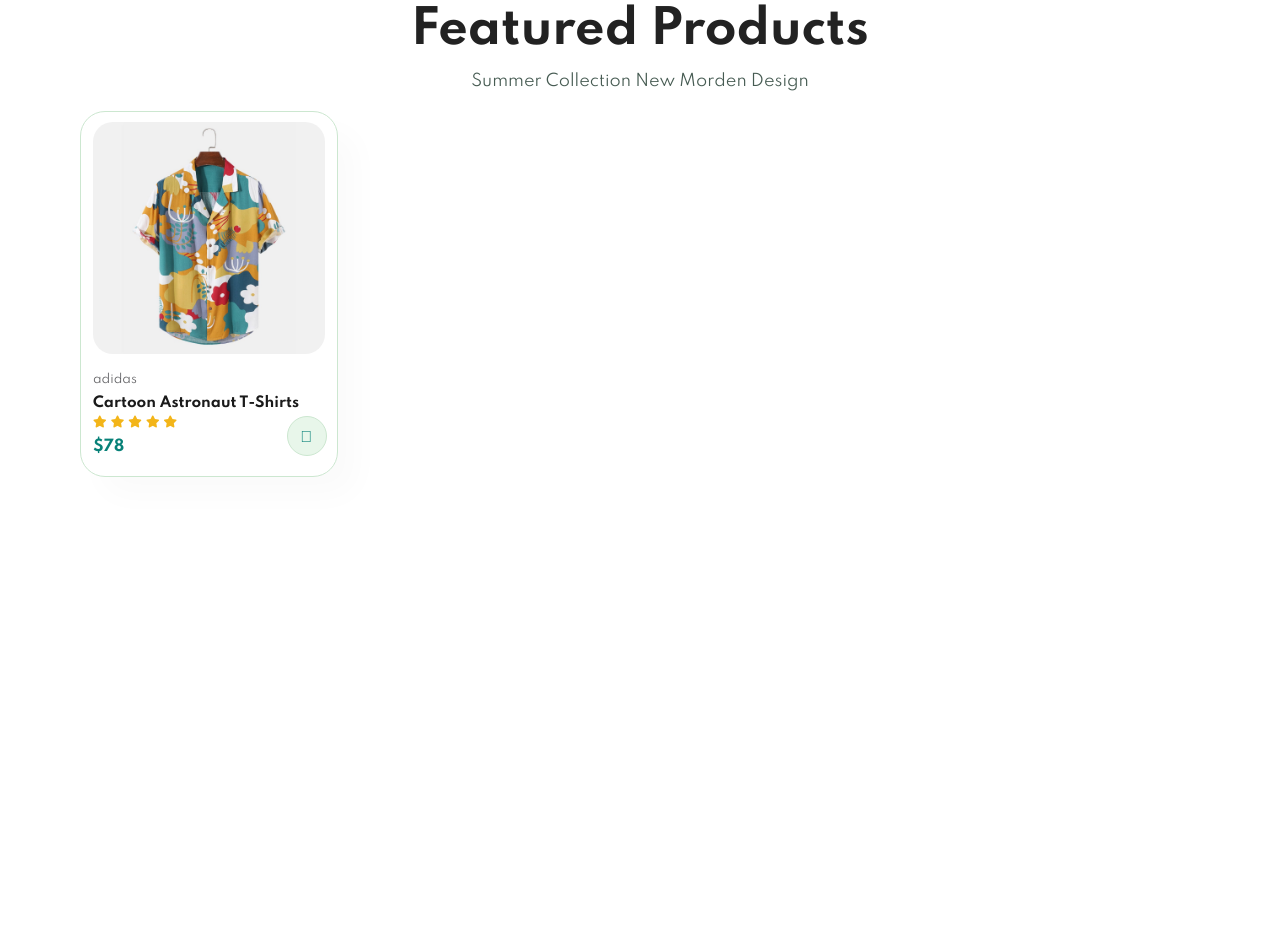
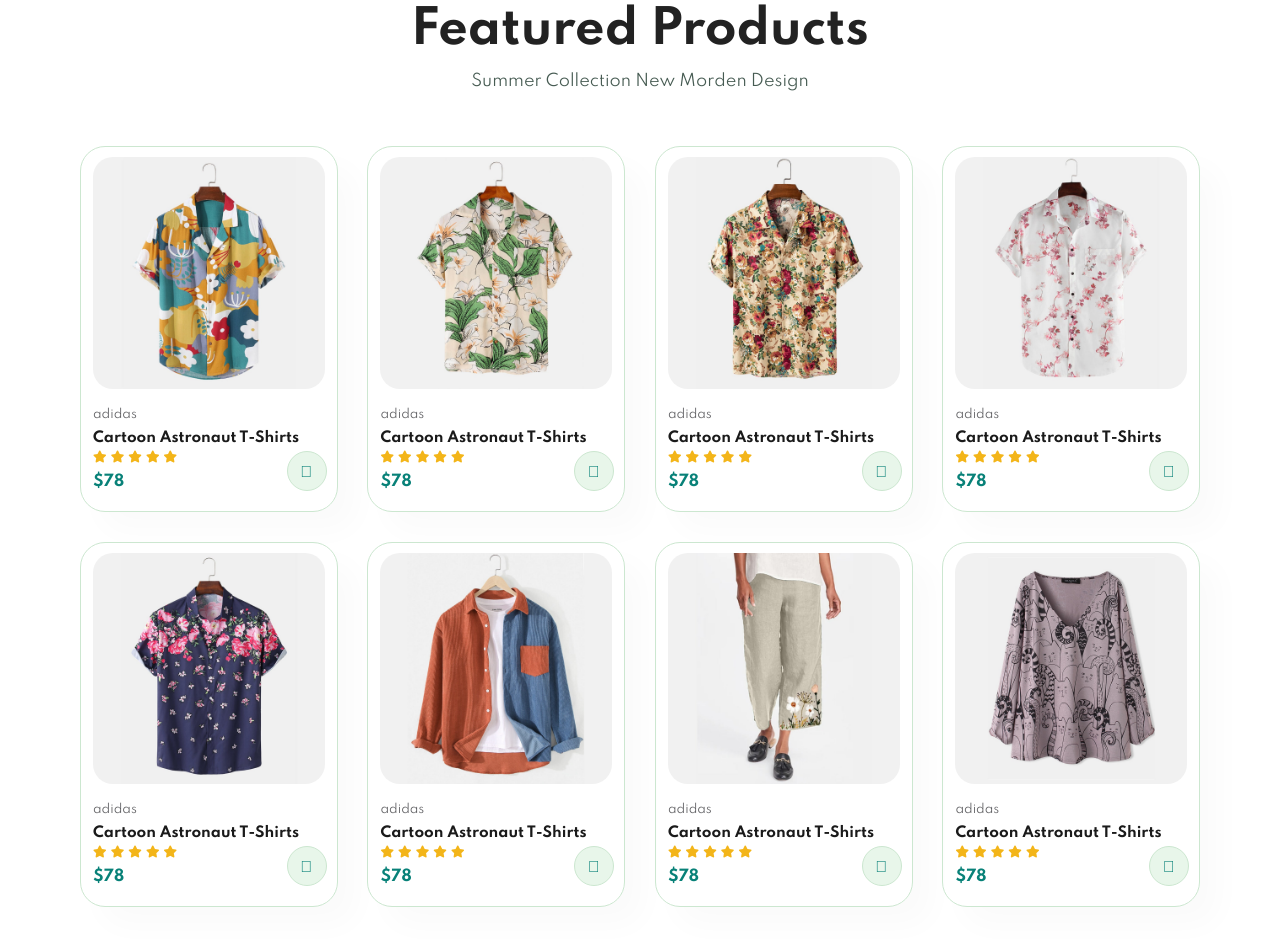
Before and after one commit to igoravelar21/Ecommerce, a plain HTML site: page index.html in a window 1280 px wide. Shown: the part 1148-2093 px from the top of the page. Before the commit the page ends 1680 px from the top, so only its background shows below. Drawn offline with Linux system fonts and the light colour scheme.

Commit message:
8 produtos

```diff
--- a/index.html
+++ b/index.html
@@ -78,6 +78,120 @@
                 </div>
                 <a href="#"><i class="fal fa-shopping-cart cart"></i></a>
             </div>
+            <div class="pro">
+                <img src="img/products/f2.jpg" alt=""/>
+                <div class="des">
+                    <span>adidas</span>
+                    <h5>Cartoon Astronaut T-Shirts</h5>
+                    <div class="star">
+                        <i class="fas fa-star"></i>
+                        <i class="fas fa-star"></i>
+                        <i class="fas fa-star"></i>
+                        <i class="fas fa-star"></i>
+                        <i class="fas fa-star"></i>
+                    </div>
+                    <h4>$78</h4>
+                </div>
+                <a href="#"><i class="fal fa-shopping-cart cart"></i></a>
+            </div>
+            <div class="pro">
+                <img src="img/products/f3.jpg" alt=""/>
+                <div class="des">
+                    <span>adidas</span>
+                    <h5>Cartoon Astronaut T-Shirts</h5>
+                    <div class="star">
+                        <i class="fas fa-star"></i>
+                        <i class="fas fa-star"></i>
+                        <i class="fas fa-star"></i>
+                        <i class="fas fa-star"></i>
+                        <i class="fas fa-star"></i>
+                    </div>
+                    <h4>$78</h4>
+                </div>
+                <a href="#"><i class="fal fa-shopping-cart cart"></i></a>
+            </div>
+            <div class="pro">
+                <img src="img/products/f4.jpg" alt=""/>
+                <div class="des">
+                    <span>adidas</span>
+                    <h5>Cartoon Astronaut T-Shirts</h5>
+                    <div class="star">
+                        <i class="fas fa-star"></i>
+                        <i class="fas fa-star"></i>
+                        <i class="fas fa-star"></i>
+                        <i class="fas fa-star"></i>
+                        <i class="fas fa-star"></i>
+                    </div>
+                    <h4>$78</h4>
+                </div>
+                <a href="#"><i class="fal fa-shopping-cart cart"></i></a>
+            </div>
+            <div class="pro">
+                <img src="img/products/f5.jpg" alt=""/>
+                <div class="des">
+                    <span>adidas</span>
+                    <h5>Cartoon Astronaut T-Shirts</h5>
+                    <div class="star">
+                        <i class="fas fa-star"></i>
+                        <i class="fas fa-star"></i>
+                        <i class="fas fa-star"></i>
+                        <i class="fas fa-star"></i>
+                        <i class="fas fa-star"></i>
+                    </div>
+                    <h4>$78</h4>
+                </div>
+                <a href="#"><i class="fal fa-shopping-cart cart"></i></a>
+            </div>
+            <div class="pro">
+                <img src="img/products/f6.jpg" alt=""/>
+                <div class="des">
+                    <span>adidas</span>
+                    <h5>Cartoon Astronaut T-Shirts</h5>
+                    <div class="star">
+                        <i class="fas fa-star"></i>
+                        <i class="fas fa-star"></i>
+                        <i class="fas fa-star"></i>
+                        <i class="fas fa-star"></i>
+                        <i class="fas fa-star"></i>
+                    </div>
+                    <h4>$78</h4>
+                </div>
+                <a href="#"><i class="fal fa-shopping-cart cart"></i></a>
+            </div>
+            <div class="pro">
+                <img src="img/products/f7.jpg" alt=""/>
+                <div class="des">
+                    <span>adidas</span>
+                    <h5>Cartoon Astronaut T-Shirts</h5>
+                    <div class="star">
+                        <i class="fas fa-star"></i>
+                        <i class="fas fa-star"></i>
+                        <i class="fas fa-star"></i>
+                        <i class="fas fa-star"></i>
+                        <i class="fas fa-star"></i>
+                    </div>
+                    <h4>$78</h4>
+                </div>
+                <a href="#"><i class="fal fa-shopping-cart cart"></i></a>
+            </div>
+            <div class="pro">
+                <img src="img/products/f8.jpg" alt=""/>
+                <div class="des">
+                    <span>adidas</span>
+                    <h5>Cartoon Astronaut T-Shirts</h5>
+                    <div class="star">
+                        <i class="fas fa-star"></i>
+                        <i class="fas fa-star"></i>
+                        <i class="fas fa-star"></i>
+                        <i class="fas fa-star"></i>
+                        <i class="fas fa-star"></i>
+                    </div>
+                    <h4>$78</h4>
+                </div>
+                <a href="#"><i class="fal fa-shopping-cart cart"></i></a>
+            </div>
+
+
         </div>
 
     </section>
--- a/style.css
+++ b/style.css
@@ -191,6 +191,13 @@ body{
     text-align: center;
 }
 
+#product1 .pro-container{
+    display: flex;
+    justify-content: space-between;
+    padding-top: 20px;
+    flex-wrap: wrap;
+}
+
 #product1 .pro{
     width: 23%;
     min-width: 250px;
```
